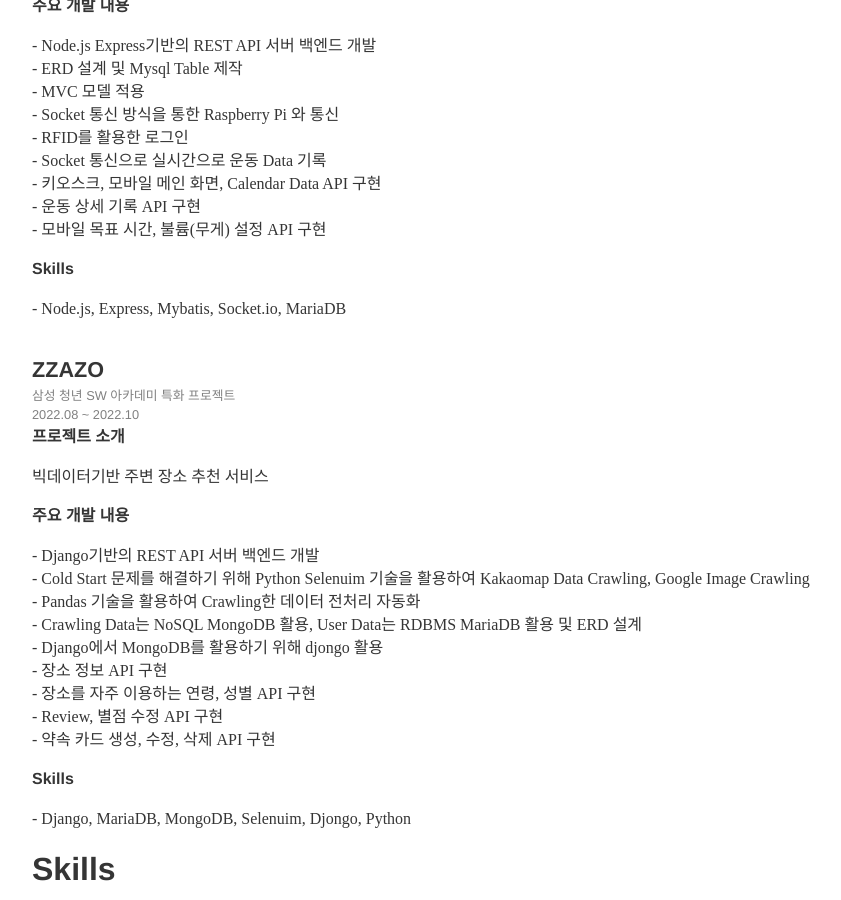
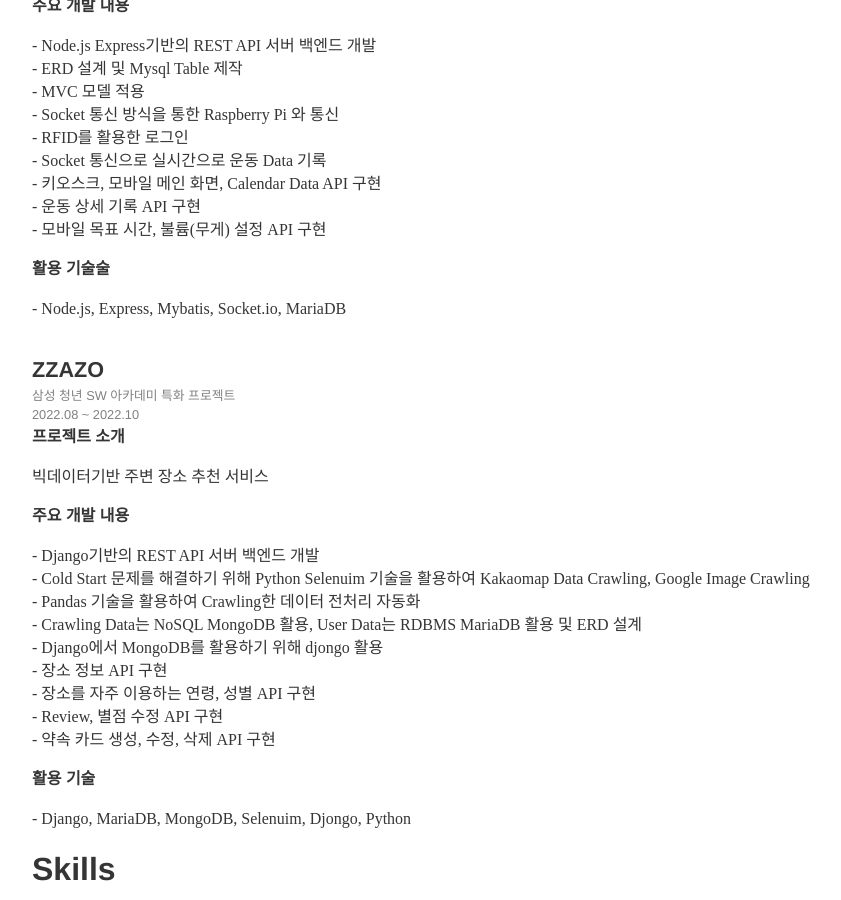
Before and after one commit to Sungbae95/Sungbae95.github.io, a Jekyll site: the page built from index.md, in a window 1280 px wide and 900 px high, scrolled down 1555 px. Shown: the whole window, without its empty margins (208-1049 px from the left). Built offline with Jekyll 4.4.1, drawn with Linux system fonts in a browser that asks for light colours; some web fonts are replaced.

Commit message:
Update index.md

```diff
--- a/index.md
+++ b/index.md
@@ -70,7 +70,7 @@
   - 운동 상세 기록 API 구현<br/>
   - 모바일 목표 시간, 불륨(무게) 설정 API 구현<br/>
 </p>
-<span style="font-size:100%"> <b>Skills</b> </span> <br/>
+<span style="font-size:100%"> <b>활용 기술술</b> </span> <br/>
 <p style="line-height:23px; font-family: nanumsquare;">
   - Node.js, Express, Mybatis, Socket.io, MariaDB <br/>
 </p>
@@ -93,7 +93,7 @@
   - Review, 별점 수정 API 구현 <br/>
   - 약속 카드 생성, 수정, 삭제 API 구현 <br/>
 </p>
-<span style="font-size:100%"> <b>Skills</b> </span> <br/>
+<span style="font-size:100%"> <b>활용 기술</b> </span> <br/>
 <p style="line-height:23px; font-family: nanumsquare;">
   - Django, MariaDB, MongoDB, Selenuim, Djongo, Python <br/>
 </p>
```
